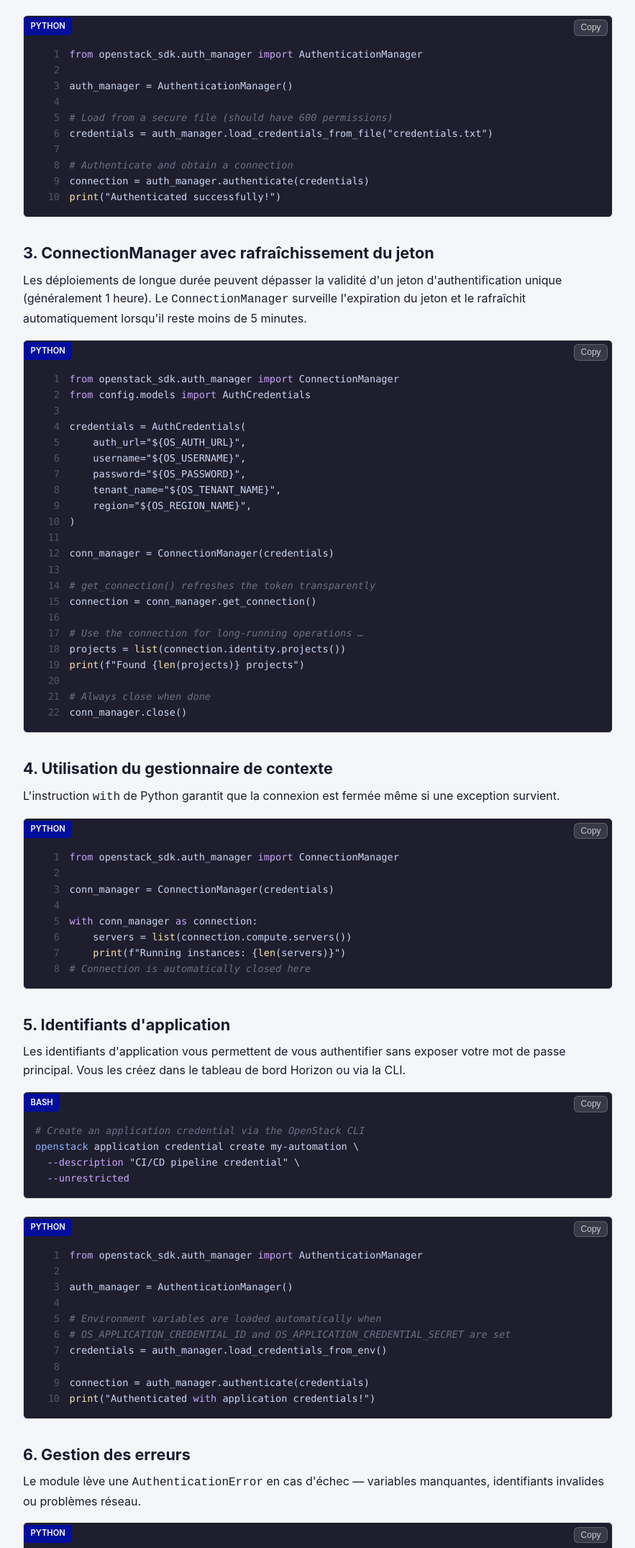
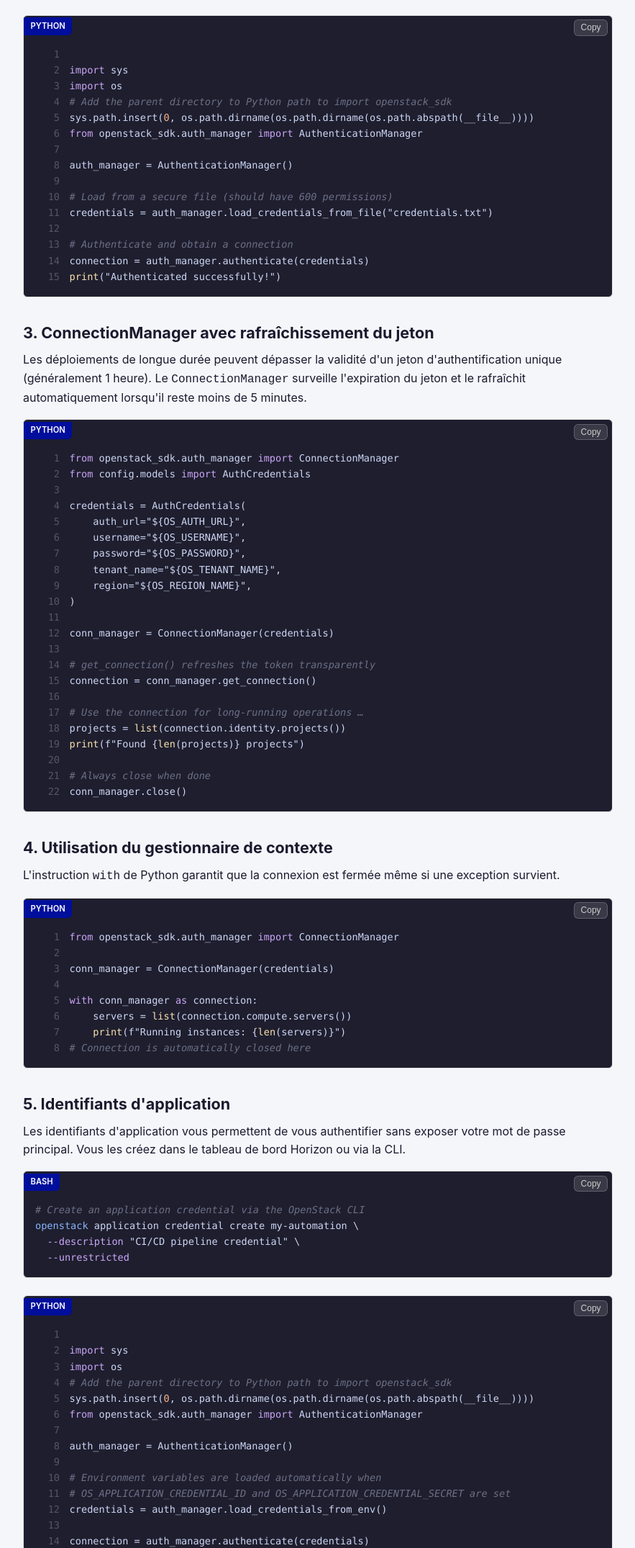
Before and after one commit to Sam9682/opcp-openstack-automation, a plain HTML site: page skillhub/fr/authentication.html in a window 1280 px wide. Shown: the part 2170-4320 px from the top of the page at 72% size, without its empty margins (338-1221 px from the left). Drawn offline with Linux system fonts and the light colour scheme.

```diff
--- a/skillhub/fr/authentication.html
+++ b/skillhub/fr/authentication.html
@@ -122,7 +122,12 @@
       <pre><code class="language-bash"># credentials.txt — gardez les permissions strictes
 chmod 600 credentials.txt</code></pre>
 
-      <pre><code class="language-python">from openstack_sdk.auth_manager import AuthenticationManager
+      <pre><code class="language-python">
+import sys
+import os
+# Add the parent directory to Python path to import openstack_sdk
+sys.path.insert(0, os.path.dirname(os.path.dirname(os.path.abspath(__file__))))
+from openstack_sdk.auth_manager import AuthenticationManager
 
 auth_manager = AuthenticationManager()
 
@@ -194,7 +199,12 @@
   --description "CI/CD pipeline credential" \
   --unrestricted</code></pre>
 
-      <pre><code class="language-python">from openstack_sdk.auth_manager import AuthenticationManager
+      <pre><code class="language-python">
+import sys
+import os
+# Add the parent directory to Python path to import openstack_sdk
+sys.path.insert(0, os.path.dirname(os.path.dirname(os.path.abspath(__file__))))
+from openstack_sdk.auth_manager import AuthenticationManager
 
 auth_manager = AuthenticationManager()
 
```
Also changed, not shown: docs/OPCP-OpenStack-Automation.md (+7 -3 lines), skillhub/en/advanced.html (+5 -0 lines), skillhub/en/authentication.html (+12 -2 lines), skillhub/en/cleanup.html (+7 -1 lines), skillhub/en/deployment.html (+6 -1 lines), skillhub/fr/advanced.html (+6 -1 lines), skillhub/fr/cleanup.html (+6 -1 lines), skillhub/fr/deployment.html (+6 -1 lines), openstack_sdk/README.md, 3 other files.
